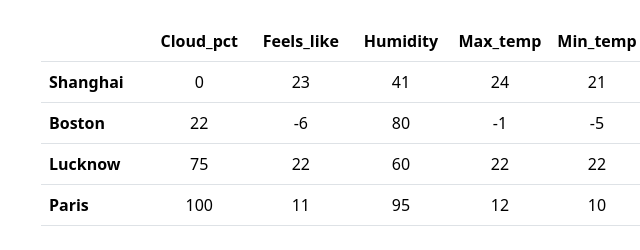
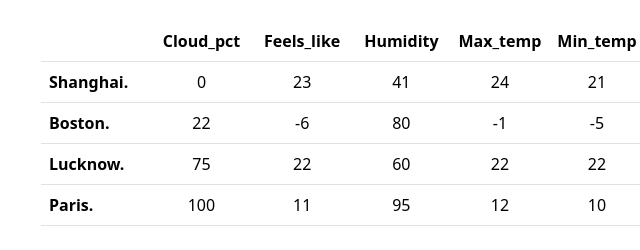
Before and after one commit to Muhammadhassanlashkarwala/Weather-App-Javascript, a plain HTML site: page index.html in a window 1280 px wide. Shown: the part 547-797 px from the top of the page, 41-681 px from the left. Drawn offline with nearby package versions, Linux system fonts and the light colour scheme; no server answers.

Commit message:
issue resolving

```diff
--- a/index.html
+++ b/index.html
@@ -121,7 +121,7 @@
         </thead>
         <tbody>
           <tr>
-            <th scope="row" class="text-start">Shanghai</th>
+            <th scope="row" class="text-start">Shanghai.</th>
             <td>0</td>
             <td>23</td>
             <td>41</td>
@@ -134,7 +134,7 @@
             <td>0</td>
           </tr>
           <tr>
-            <th scope="row" class="text-start">Boston</th>
+            <th scope="row" class="text-start">Boston.</th>
             <td>22</td>
             <td>-6</td>
             <td>80</td>
@@ -150,7 +150,7 @@
 
         <tbody>
           <tr>
-            <th scope="row" class="text-start">Lucknow</th>
+            <th scope="row" class="text-start">Lucknow.</th>
             <td>75</td>
             <td>22</td>
             <td>60</td>
@@ -163,7 +163,7 @@
             <td>80</td>
           </tr>
           <tr>
-            <th scope="row" class="text-start">Paris</th>
+            <th scope="row" class="text-start">Paris.</th>
             <td>100</td>
             <td>11</td>
             <td>95</td>
```
